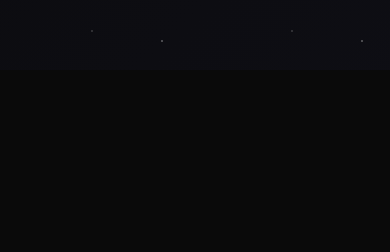
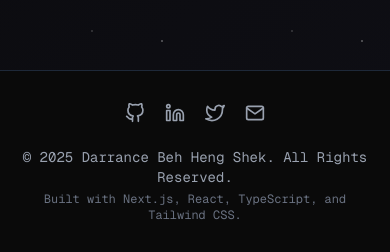
Before and after one commit to darrancebeh/db, a Next.js app: page / in a window 390 px wide. Shown: the part 5135-5387 px from the top of the page. Before the commit the page ends 5205 px from the top, so only its background shows below. Built offline with nearby package versions, Linux system fonts and the light colour scheme.

Commit message:
feat: Fully implemented Footer section.

```diff
--- a/src/app/page.tsx
+++ b/src/app/page.tsx
@@ -4,6 +4,7 @@ import LandingPage from "../components/LandingPage";
 import TechStack from "../components/TechStack";
 import AboutMe from "../components/AboutMe";
 import ProjectPortfolio from "../components/ProjectPortfolio";
+import Footer from "@/components/Footer";
 
 // Define the possible cursor variants
 type CursorVariant = 'default' | 'interactive' | 'lightArea';
@@ -120,6 +121,10 @@ export default function Home() {
       <ProjectPortfolio
         setCursorVariant={setCursorVariant}
       />
+
+      <Footer
+        setCursorVariant={setCursorVariant}
+      />
     </main>
   );
 }
--- /dev/null
+++ b/src/components/Footer.tsx
@@ -0,0 +1,100 @@
+"use client"; // Ensure this is a client component if using hooks/event handlers
+
+import React from 'react';
+import { motion } from 'framer-motion';
+import { FiGithub, FiLinkedin, FiTwitter, FiMail } from 'react-icons/fi';
+import { Dispatch, SetStateAction } from 'react';
+
+// Define the possible cursor variants type (should match the one in page.tsx)
+type CursorVariant = 'default' | 'interactive' | 'lightArea';
+
+// Define props for the Footer component
+interface FooterProps {
+  setCursorVariant: Dispatch<SetStateAction<CursorVariant>>;
+}
+
+const Footer: React.FC<FooterProps> = ({ setCursorVariant }) => {
+  const currentYear = new Date().getFullYear();
+
+  // Define handlers using setCursorVariant
+  const handleMouseEnterInteractive = () => setCursorVariant('interactive');
+  const handleMouseLeaveDefault = () => setCursorVariant('default');
+
+  return (
+    <motion.footer
+      className="w-full py-8 px-4 sm:px-8 bg-opacity-50 text-gray-400 text-sm font-[family-name:var(--font-geist-mono)] border-t border-gray-800"
+      initial={{ opacity: 0, y: 20 }}
+      animate={{ opacity: 1, y: 0 }}
+      transition={{ duration: 0.5, delay: 0.2 }}
+      // Apply default cursor logic to the whole footer section
+      onMouseEnter={handleMouseLeaveDefault} // Use default within the footer background
+      onMouseLeave={handleMouseLeaveDefault} // Reset to default when leaving footer
+    >
+      <div className="max-w-6xl mx-auto flex flex-col sm:flex-row justify-between items-center gap-6">
+        {/* Social Links */}
+        <div className="flex gap-5">
+          <motion.a
+            href="https://github.com/darrancebeh"
+            target="_blank"
+            rel="noopener noreferrer"
+            aria-label="GitHub Profile"
+            className="transition-colors duration-300 hover:text-gray-200"
+            whileHover={{ scale: 1.15, y: -2 }}
+            whileTap={{ scale: 0.9 }}
+            onMouseEnter={handleMouseEnterInteractive}
+            onMouseLeave={handleMouseLeaveDefault} // Revert to default when leaving icon
+          >
+            <FiGithub className="w-5 h-5" />
+          </motion.a>
+          <motion.a
+            href="https://linkedin.com/in/darrancebeh"
+            target="_blank"
+            rel="noopener noreferrer"
+            aria-label="LinkedIn Profile"
+            className="transition-colors duration-300 hover:text-gray-200"
+            whileHover={{ scale: 1.15, y: -2 }}
+            whileTap={{ scale: 0.9 }}
+            onMouseEnter={handleMouseEnterInteractive}
+            onMouseLeave={handleMouseLeaveDefault}
+          >
+            <FiLinkedin className="w-5 h-5" />
+          </motion.a>
+          <motion.a
+            href="https://x.com/quant_in_my"
+            target="_blank"
+            rel="noopener noreferrer"
+            aria-label="X Profile"
+            className="transition-colors duration-300 hover:text-gray-200"
+            whileHover={{ scale: 1.15, y: -2 }}
+            whileTap={{ scale: 0.9 }}
+            onMouseEnter={handleMouseEnterInteractive}
+            onMouseLeave={handleMouseLeaveDefault}
+          >
+            <FiTwitter className="w-5 h-5" />
+          </motion.a>
+          <motion.a
+            href="mailto:darrancebeh@gmail.com"
+            aria-label="Send Email"
+            className="transition-colors duration-300 hover:text-gray-200"
+            whileHover={{ scale: 1.15, y: -2 }}
+            whileTap={{ scale: 0.9 }}
+            onMouseEnter={handleMouseEnterInteractive}
+            onMouseLeave={handleMouseLeaveDefault}
+          >
+            <FiMail className="w-5 h-5" />
+          </motion.a>
+        </div>
+
+        {/* Copyright */}
+        <div className="text-center sm:text-right">
+          <p>&copy; {currentYear} Darrance Beh Heng Shek. All Rights Reserved.</p>
+          <p className="text-xs text-gray-500 mt-1">
+            Built with Next.js, React, TypeScript, and Tailwind CSS.
+          </p>
+        </div>
+      </div>
+    </motion.footer>
+  );
+};
+
+export default Footer;
```
